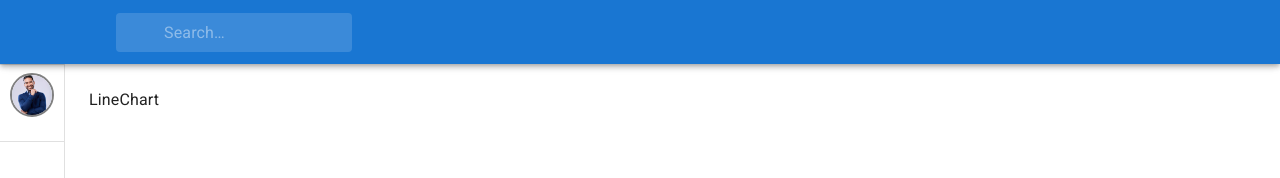
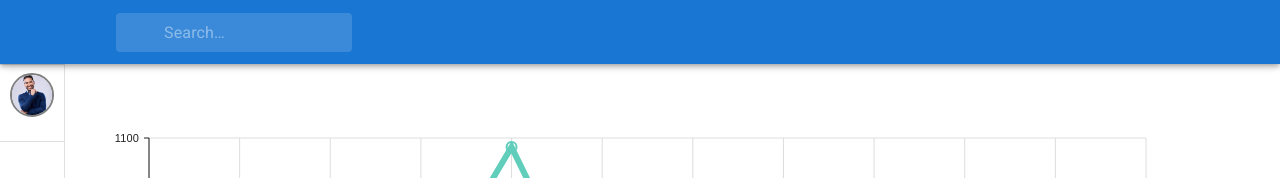
Before and after one commit to mohamed2678/Admin-Dashboard, a React (Vite) app: page /line in a window 1280 px wide. Shown: the top 178 px of the page. Built offline with nearby package versions, Linux system fonts and the light colour scheme; some icons are missing.

Commit message:
create line chart and finish...

```diff
--- a/package.json
+++ b/package.json
@@ -23,6 +23,7 @@
     "@mui/x-data-grid-generator": "^8.10.2",
     "@nivo/bar": "^0.99.0",
     "@nivo/core": "^0.99.0",
+    "@nivo/line": "^0.99.0",
     "@nivo/pie": "^0.99.0",
     "apexcharts": "^5.3.3",
     "react": "^19.1.1",
--- a/src/page/lineChart/LineChart.jsx
+++ b/src/page/lineChart/LineChart.jsx
@@ -1,8 +1,149 @@
 import React from 'react'
+import { Box, useTheme } from '@mui/material'
+import { ResponsiveLine } from '@nivo/line'
+import { data } from './LineData'
+
 
 function LineChart() {
+  const theme = useTheme()
   return (
-    <div>LineChart</div>
+    <Box sx={{height: "75vh"}}>
+        <ResponsiveLine /* or Line for fixed dimensions */
+        data={data}
+            theme={{
+          text: {
+            fontSize: 11,
+            fill: theme.palette.text.primary,
+            outlineWidth: 0,
+            outlineColor: "#ffffff",
+          },
+          axis: {
+            domain: {
+              line: {
+                stroke: theme.palette.text.primary,
+                strokeWidth: 1,
+              },
+            },
+            legend: {
+              text: {
+                fontSize: 12,
+                fill: theme.palette.text.primary,
+                outlineWidth: 0,
+                outlineColor: "#ffffff",
+              },
+            },
+            ticks: {
+              line: {
+                stroke: theme.palette.text.primary,
+                strokeWidth: 1,
+              },
+              text: {
+                fontSize: 11,
+                fill: theme.palette.text.primary,
+                outlineWidth: 0,
+                outlineColor: "#ffffff",
+              },
+            },
+          },
+          grid: {
+            line: {
+              stroke: "#dddddd",
+              strokeWidth: 1,
+            },
+          },
+          legends: {
+            title: {
+              text: {
+                fontSize: 11,
+                fill: theme.palette.text.primary,
+                outlineWidth: 0,
+                outlineColor: "#ffffff",
+              },
+            },
+            text: {
+              fontSize: 11,
+              fill: theme.palette.text.primary,
+              outlineWidth: 0,
+              outlineColor: "#ffffff",
+            },
+            ticks: {
+              line: {},
+              text: {
+                fontSize: 10,
+                fill: theme.palette.text.primary,
+                outlineWidth: 0,
+                outlineColor: "#ffffff",
+              },
+            },
+          },
+          annotations: {
+            text: {
+              fontSize: 13,
+              fill: theme.palette.text.primary,
+              outlineWidth: 2,
+              outlineColor: "#ffffff",
+              outlineOpacity: 1,
+            },
+            link: {
+              stroke: theme.palette.text.primary,
+              strokeWidth: 1,
+              outlineWidth: 2,
+              outlineColor: "#ffffff",
+              outlineOpacity: 1,
+            },
+            outline: {
+              stroke: theme.palette.text.primary,
+              strokeWidth: 2,
+              outlineWidth: 2,
+              outlineColor: "#ffffff",
+              outlineOpacity: 1,
+            },
+            symbol: {
+              fill: theme.palette.text.primary,
+              outlineWidth: 2,
+              outlineColor: "#ffffff",
+              outlineOpacity: 1,
+            },
+          },
+          tooltip: {
+            wrapper: {},
+            container: {
+              background: theme.palette.background.paper,
+              color: theme.palette.text.primary,
+              fontSize: 12,
+            },
+            basic: {},
+            chip: {},
+            table: {},
+            tableCell: {},
+            tableCellValue: {},
+          },
+        }}
+        margin={{ top: 50, right: 110, bottom: 50, left: 60 }}
+        yScale={{ type: 'linear', min: 'auto', max: 'auto', stacked: true, reverse: false }}
+        axisBottom={{ legend: 'transportation', legendOffset: 36 }}
+        axisLeft={{ legend: 'count', legendOffset: -40 }}
+        lineWidth={6}
+        pointSize={10}
+        pointColor={{ theme: 'background' }}
+        pointBorderWidth={2}
+        pointBorderColor={{ from: 'seriesColor' }}
+        pointLabelYOffset={-12}
+        areaBaselineValue={20}
+        enableTouchCrosshair={true}
+        useMesh={true}
+        legends={[
+            {
+                anchor: 'bottom-right',
+                direction: 'column',
+                translateX: 100,
+                itemWidth: 80,
+                itemHeight: 22,
+                symbolShape: 'circle'
+            }
+        ]}
+    />
+    </Box>
   )
 }
 
--- /dev/null
+++ b/src/page/lineChart/LineData.js
@@ -0,0 +1,268 @@
+const data = [
+  {
+    "id": "japan",
+    "data": [
+      {
+        "x": "plane",
+        "y": 65
+      },
+      {
+        "x": "helicopter",
+        "y": 97
+      },
+      {
+        "x": "boat",
+        "y": 144
+      },
+      {
+        "x": "train",
+        "y": 131
+      },
+      {
+        "x": "subway",
+        "y": 157
+      },
+      {
+        "x": "bus",
+        "y": 148
+      },
+      {
+        "x": "car",
+        "y": 223
+      },
+      {
+        "x": "moto",
+        "y": 12
+      },
+      {
+        "x": "bicycle",
+        "y": 190
+      },
+      {
+        "x": "horse",
+        "y": 243
+      },
+      {
+        "x": "skateboard",
+        "y": 36
+      },
+      {
+        "x": "others",
+        "y": 147
+      }
+    ]
+  },
+  {
+    "id": "france",
+    "data": [
+      {
+        "x": "plane",
+        "y": 74
+      },
+      {
+        "x": "helicopter",
+        "y": 15
+      },
+      {
+        "x": "boat",
+        "y": 186
+      },
+      {
+        "x": "train",
+        "y": 240
+      },
+      {
+        "x": "subway",
+        "y": 148
+      },
+      {
+        "x": "bus",
+        "y": 150
+      },
+      {
+        "x": "car",
+        "y": 227
+      },
+      {
+        "x": "moto",
+        "y": 184
+      },
+      {
+        "x": "bicycle",
+        "y": 66
+      },
+      {
+        "x": "horse",
+        "y": 236
+      },
+      {
+        "x": "skateboard",
+        "y": 36
+      },
+      {
+        "x": "others",
+        "y": 177
+      }
+    ]
+  },
+  {
+    "id": "us",
+    "data": [
+      {
+        "x": "plane",
+        "y": 119
+      },
+      {
+        "x": "helicopter",
+        "y": 211
+      },
+      {
+        "x": "boat",
+        "y": 124
+      },
+      {
+        "x": "train",
+        "y": 123
+      },
+      {
+        "x": "subway",
+        "y": 274
+      },
+      {
+        "x": "bus",
+        "y": 227
+      },
+      {
+        "x": "car",
+        "y": 90
+      },
+      {
+        "x": "moto",
+        "y": 199
+      },
+      {
+        "x": "bicycle",
+        "y": 41
+      },
+      {
+        "x": "horse",
+        "y": 45
+      },
+      {
+        "x": "skateboard",
+        "y": 241
+      },
+      {
+        "x": "others",
+        "y": 87
+      }
+    ]
+  },
+  {
+    "id": "germany",
+    "data": [
+      {
+        "x": "plane",
+        "y": 156
+      },
+      {
+        "x": "helicopter",
+        "y": 174
+      },
+      {
+        "x": "boat",
+        "y": 122
+      },
+      {
+        "x": "train",
+        "y": 130
+      },
+      {
+        "x": "subway",
+        "y": 235
+      },
+      {
+        "x": "bus",
+        "y": 78
+      },
+      {
+        "x": "car",
+        "y": 38
+      },
+      {
+        "x": "moto",
+        "y": 255
+      },
+      {
+        "x": "bicycle",
+        "y": 293
+      },
+      {
+        "x": "horse",
+        "y": 33
+      },
+      {
+        "x": "skateboard",
+        "y": 53
+      },
+      {
+        "x": "others",
+        "y": 178
+      }
+    ]
+  },
+  {
+    "id": "norway",
+    "data": [
+      {
+        "x": "plane",
+        "y": 269
+      },
+      {
+        "x": "helicopter",
+        "y": 128
+      },
+      {
+        "x": "boat",
+        "y": 112
+      },
+      {
+        "x": "train",
+        "y": 120
+      },
+      {
+        "x": "subway",
+        "y": 266
+      },
+      {
+        "x": "bus",
+        "y": 70
+      },
+      {
+        "x": "car",
+        "y": 48
+      },
+      {
+        "x": "moto",
+        "y": 240
+      },
+      {
+        "x": "bicycle",
+        "y": 76
+      },
+      {
+        "x": "horse",
+        "y": 150
+      },
+      {
+        "x": "skateboard",
+        "y": 150
+      },
+      {
+        "x": "others",
+        "y": 171
+      }
+    ]
+  }
+]
+export {data};
```
Also changed, not shown: 1 other file (tests, documents, lock files or other folders).
